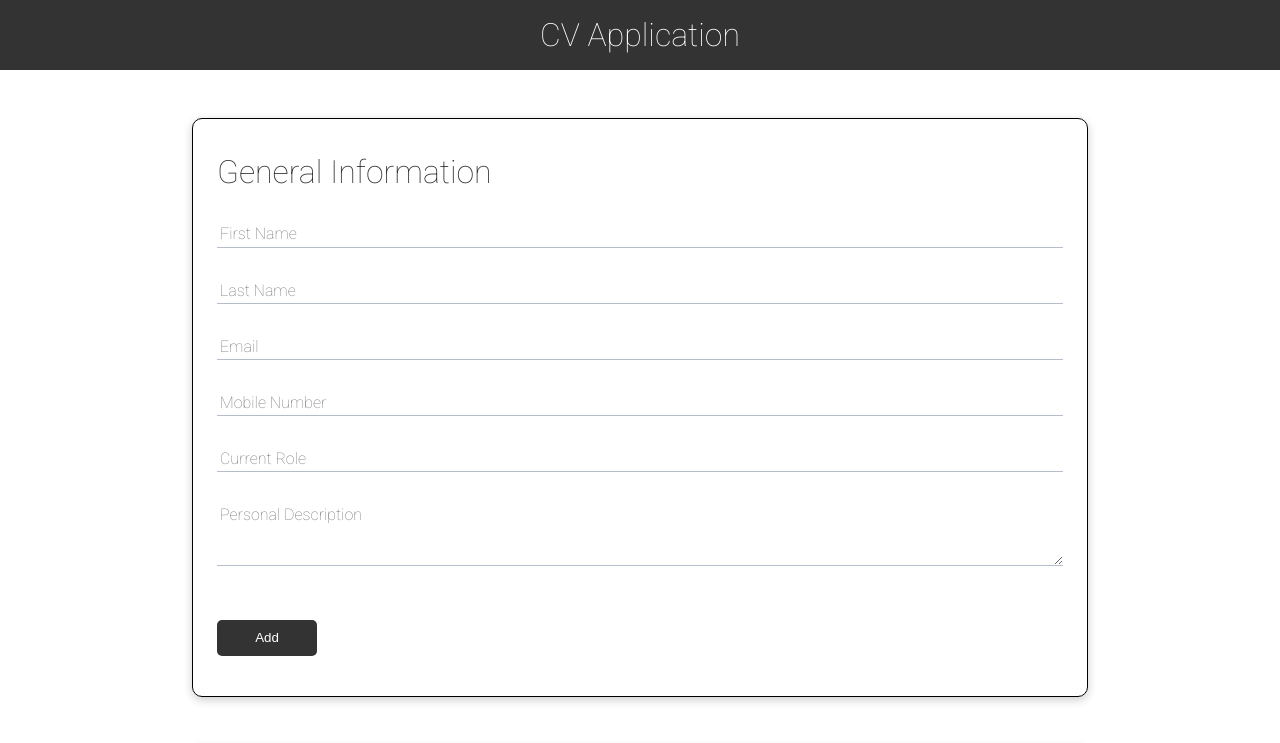
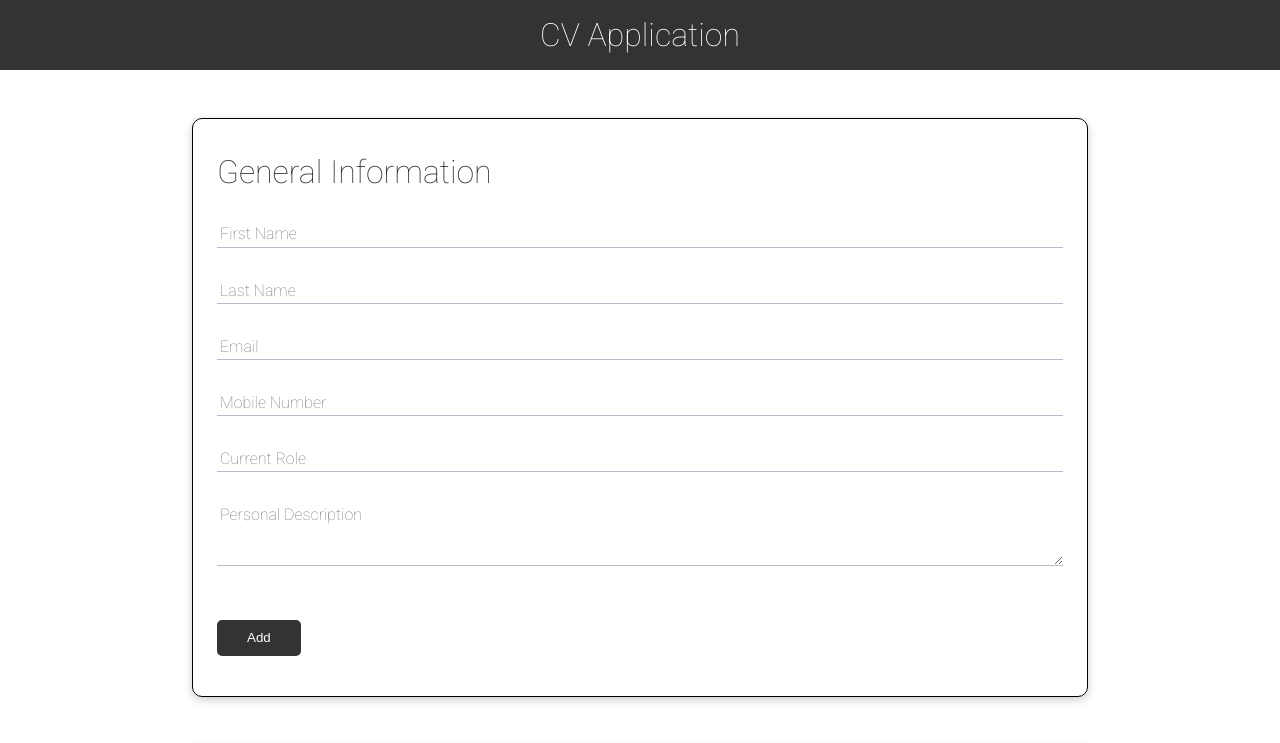
Before and after one commit to Ge0w/CV-Builder, a React (Create React App) app: page / in a window 1280 px wide. Shown: the top 743 px of the page. Built offline with nearby package versions, Linux system fonts and the light colour scheme.

Commit message:
Fix: Button width adjusted

```diff
--- a/src/index.css
+++ b/src/index.css
@@ -154,7 +154,7 @@ input {
   border: none;
   border-radius: 5px;
   text-align: center;
-  width: 100px;
+  width: auto;
 }
 
 .flex {
```
